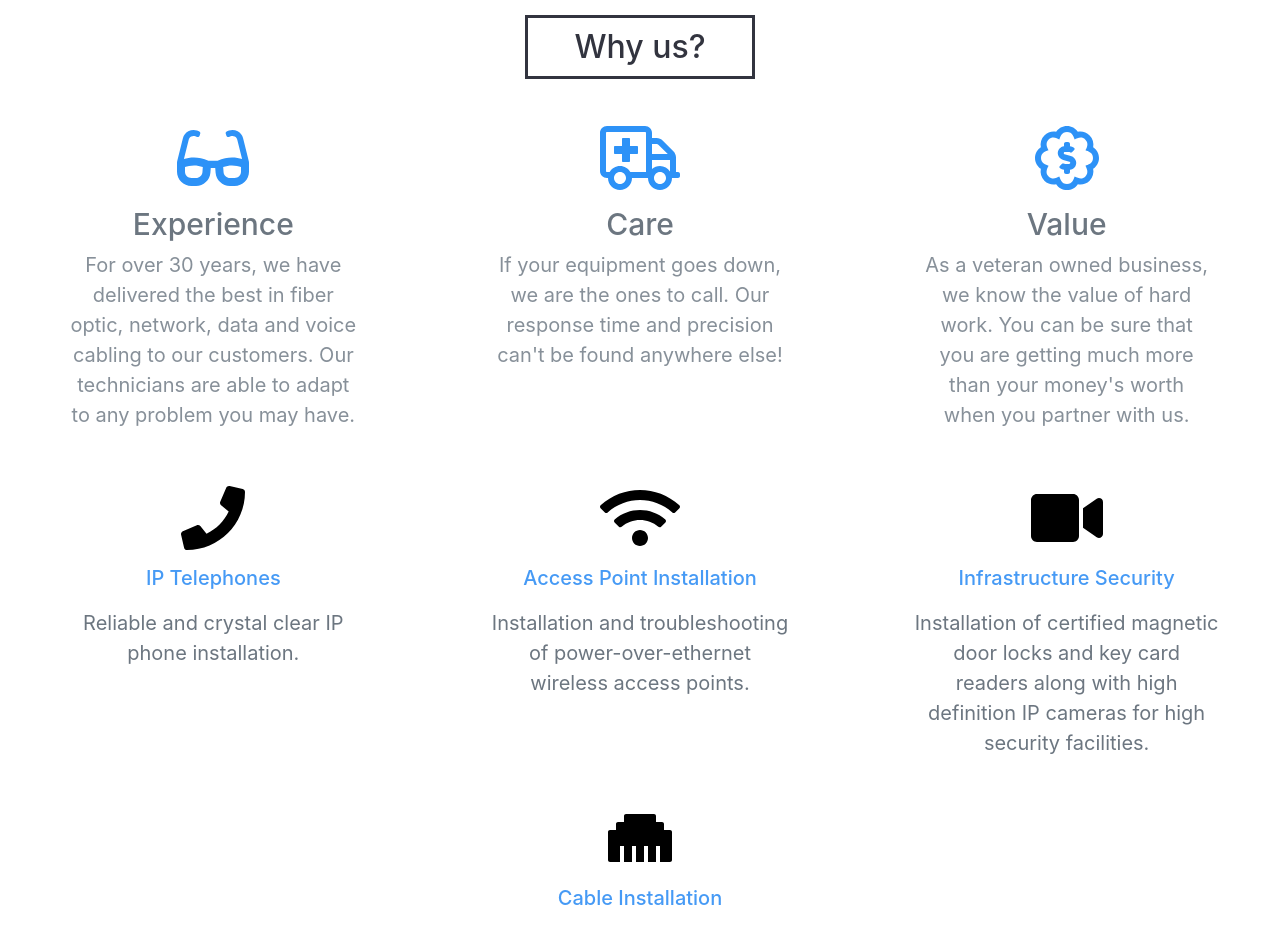
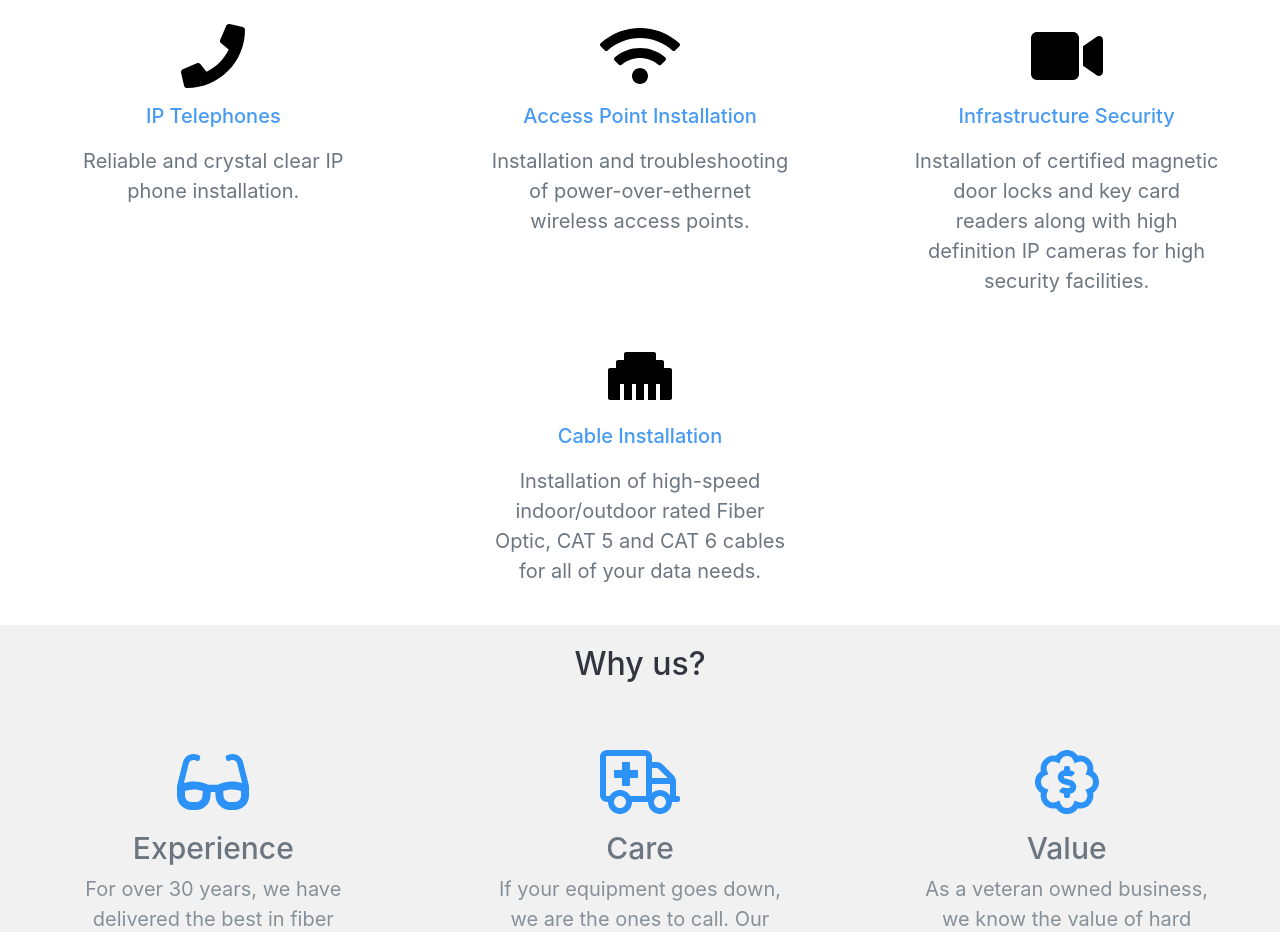
Before and after one commit to StevenD2002/Mainstreet-Connections, a React (Create React App) app: page / in a window 1280 px wide. Shown: the part 800-1732 px from the top of the page. Built offline with nearby package versions, Linux system fonts and the light colour scheme.

Commit message:
💅  STYLE: Style Changes and start routing process

```diff
--- a/package.json
+++ b/package.json
@@ -12,12 +12,14 @@
     "@typeform/embed-react": "^1.0.7",
     "bootstrap": "^4.6.0",
     "formik": "^2.2.9",
+    "history": "5",
     "jquery": "^3.6.0",
     "popper.js": "^1.16.1",
     "react": "^17.0.2",
     "react-bootstrap": "^1.6.1",
     "react-dom": "^17.0.2",
     "react-modal": "^3.14.3",
+    "react-router-dom": "6",
     "react-scripts": "^3.4.4",
     "resolve-url-loader": "^3.1.2",
     "web-vitals": "^1.0.1"
--- a/src/App.css
+++ b/src/App.css
@@ -172,17 +172,16 @@ body {
   width: 125px;
   height: 50px;
 }
+.about-wrapper {
+  background-color: #f1f1f1;
+}
 .about-wrapper h2 {
   text-align: center;
   color: #32343f;
-  padding-top: 20px;
-  border-color: #32343f;
-  text-align: center;
-  padding: 10px;
+  padding: 20px 10px;
   margin: 15px auto;
   width: 230px;
   border-width: 3px;
-  border-style: solid;
 }
 .about-content {
   display: flex;
@@ -359,6 +358,7 @@ body {
   width: 200px;
   height: 3px;
 }
+
 .Service-Item-Name {
   color: #469af5;
   font-size: 20px;
@@ -384,3 +384,6 @@ body {
   font-size: 20px;
   text-align: center;
 }
+.Service h2 {
+  text-align: center;
+}
--- a/src/App.js
+++ b/src/App.js
@@ -1,11 +1,14 @@
 import "./App.css";
 import { HomePage } from "./pages/home";
+import { BrowserRouter } from "react-router-dom";
 import React from "react";
-
+import { Routes, Route, Link } from "react-router-dom";
 function App() {
   return (
     <div className="App">
-      <HomePage />
+      <Routes>
+        <Route path="/" element={<HomePage />} />
+      </Routes>
     </div>
   );
 }
--- /dev/null
+++ b/src/components/sidebar.jsx
@@ -0,0 +1,44 @@
+import React from "react";
+import { Link } from "react-router-dom";
+import { HomePage } from "../pages/home";
+function openNav() {
+  document.getElementById("mySidenav").style.width = "250px";
+}
+function closeNav() {
+  document.getElementById("mySidenav").style.width = "0";
+}
+export default function Sidebar() {
+  return (
+    <>
+      <div id="mySidenav" class="sidenav">
+        <a
+          href="javascript:void(0)"
+          className="closebtn"
+          onClick={() => closeNav()}
+        >
+          &times;
+        </a>
+        <Link to="/">Home</Link>
+        <a href="#why">Why Us?</a>
+        <a href="#wqdqwd">Services</a>
+        <a href="#dqw">Clients</a>
+        <a href="#Contact">Contact</a>
+      </div>
+
+      <span
+        style={{
+          fontSize: 30,
+          cursor: "pointer",
+          left: "30px",
+          top: "15px",
+          position: "absolute",
+          color: "white",
+          zIndex: 1,
+        }}
+        onClick={() => openNav()}
+      >
+        &#9776;
+      </span>
+    </>
+  );
+}
--- a/src/index.js
+++ b/src/index.js
@@ -4,11 +4,15 @@ import "./index.css";
 import App from "./App";
 import reportWebVitals from "./reportWebVitals";
 import "bootstrap/dist/css/bootstrap.min.css";
+import { BrowserRouter } from "react-router-dom";
 
 ReactDOM.render(
-  <React.StrictMode>
-    <App />
-  </React.StrictMode>,
+  <BrowserRouter>
+    <React.StrictMode>
+      <App />
+    </React.StrictMode>
+    ,
+  </BrowserRouter>,
   document.getElementById("root")
 );
 
--- a/src/pages/home.jsx
+++ b/src/pages/home.jsx
@@ -9,43 +9,12 @@ import ambulance from "../icons/ambulance-regular.svg";
 import glasses from "../icons/glasses-solid.svg";
 import ServiceModal from "../components/servicemodal";
 import ServiceItems from "../components/ServiceItems";
-function openNav() {
-  document.getElementById("mySidenav").style.width = "250px";
-}
-function closeNav() {
-  document.getElementById("mySidenav").style.width = "0";
-}
+import Sidebar from "../components/sidebar";
+
 export function HomePage() {
   return (
     <div id="main">
-      <div id="mySidenav" class="sidenav">
-        <a
-          href="javascript:void(0)"
-          className="closebtn"
-          onClick={() => closeNav()}
-        >
-          &times;
-        </a>
-        <a href="#about">Why Us?</a>
-        <a href="#wqdqwd">Services</a>
-        <a href="#dqw">Clients</a>
-        <a href="#Contact">Contact</a>
-      </div>
-
-      <span
-        style={{
-          fontSize: 30,
-          cursor: "pointer",
-          left: "30px",
-          top: "15px",
-          position: "absolute",
-          color: "white",
-          zIndex: 1,
-        }}
-        onClick={() => openNav()}
-      >
-        &#9776;
-      </span>
+      <Sidebar />
       <div className="home-wrapper">
         <h1 className="name">Main Street Connections</h1>
         <div className="initial-view">
@@ -53,8 +22,11 @@ export function HomePage() {
           <ServiceModal />
         </div>
       </div>
-
-      <div className="about-wrapper" id="about">
+      <div className="Service">
+        <ServiceItems />
+      </div>
+      <div className="line-full"></div>
+      <div className="about-wrapper" id="why">
         <h2>Why us?</h2>
         <div className="about-content">
           <div className="about-item">
@@ -86,9 +58,6 @@ export function HomePage() {
           </div>
         </div>
       </div>
-      <div>
-        <ServiceItems />
-      </div>
       <div className="location-wrapper" id="Contact">
         <div className="location-content">
           <h2>Contact</h2>
```
Also changed, not shown: src/components/Cabinets.jsx (added), 1 other file (tests, documents, lock files or other folders).
